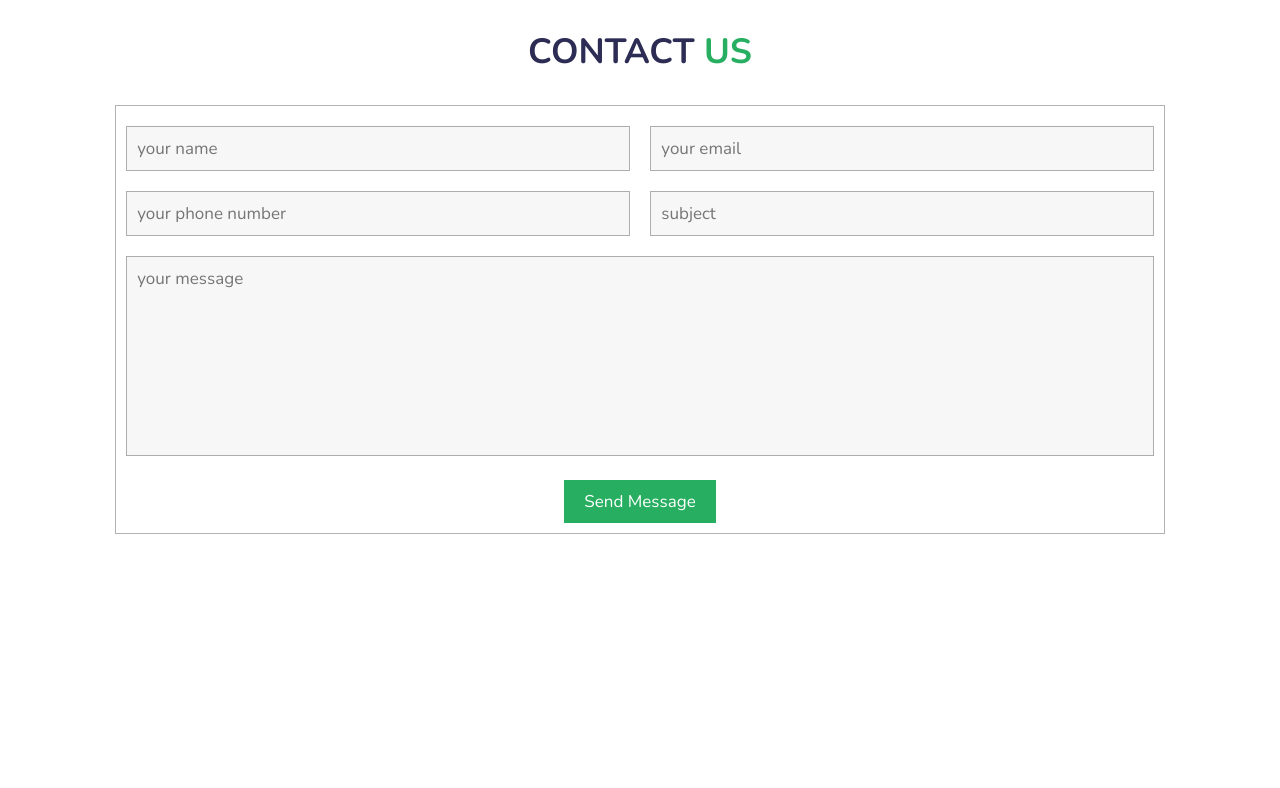
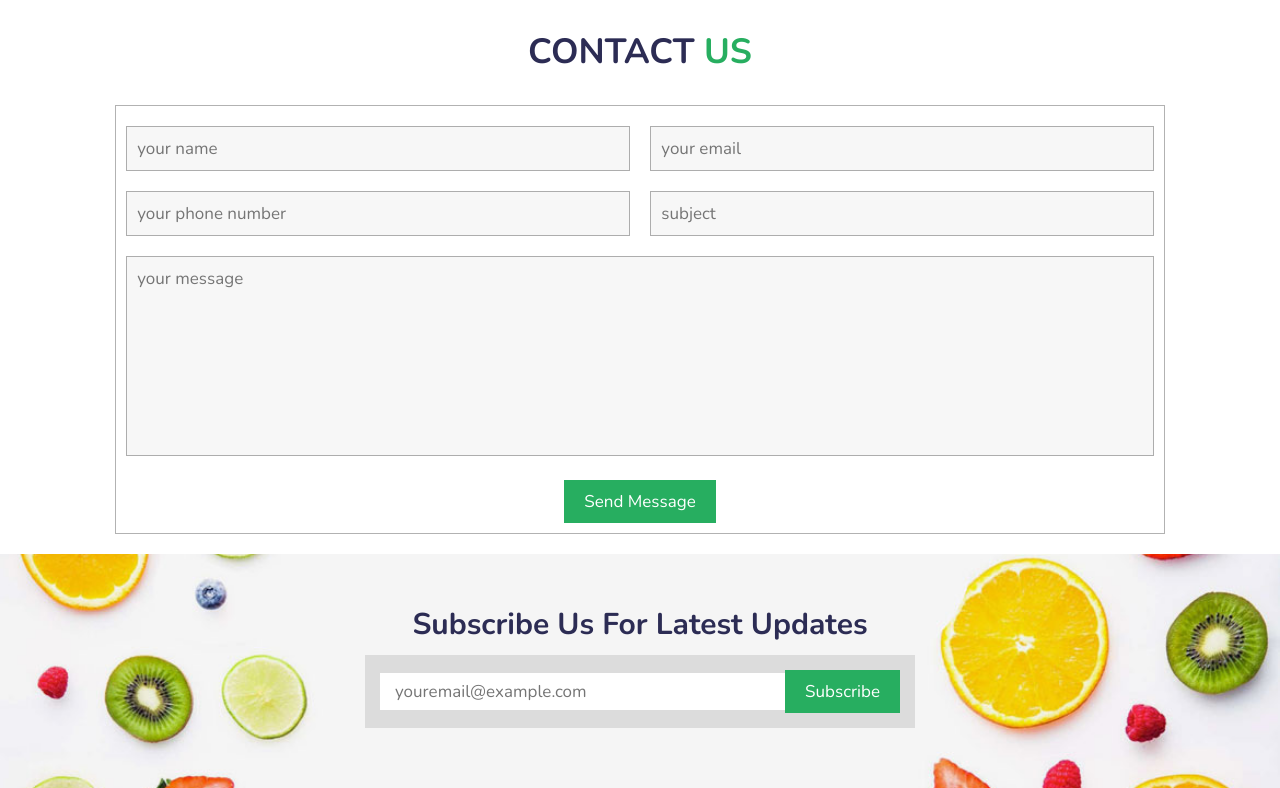
Before and after one commit to andriyabu/grocery, a plain HTML site: page index.html in a window 1280 px wide. Shown: the part 3826-4614 px from the top of the page. Before the commit the page ends 4380 px from the top, so only its background shows below. Drawn offline with nearby package versions, Linux system fonts and the light colour scheme.

Commit message:
added newsletter section and styling it

```diff
--- a/assets/css/style.css
+++ b/assets/css/style.css
@@ -467,6 +467,45 @@ section{
 }
 
 
+.newsletter{
+    background: url(../images/newsletter-bg.jpg) no-repeat;
+    background-size: cover;
+    background-position: center;
+    text-align: center;
+    padding: 5rem 2rem;
+}
+
+.newsletter h3{
+    font-size: 3rem;
+    color: var(--black);
+}
+
+.newsletter form{
+    max-width: 55rem;
+    display: flex;
+    align-items: center;
+    margin: 1rem auto;
+    padding: 1.5rem;
+    background: rgba(0,0,0,.1);
+}
+
+.newsletter form input[type="email"]{
+    width: 100%;
+    padding: .7rem 1.5rem;
+    font-size: 1.7rem;
+    color: #333;
+    text-transform: none;
+}
+
+.newsletter form .btn{
+    margin-top: 0;
+}
+
+
+
+
+
+
 
 
 
@@ -547,6 +586,10 @@ section{
     .contact form .inputBox input{
         width: 100%;
     }
+
+    .newsletter h3{
+        font-size: 2.2rem;
+    }
 }
 
 
--- a/index.html
+++ b/index.html
@@ -392,7 +392,16 @@
     </form>
 </section>
 <!-- contact section end -->
+<!-- newsletter section start -->
+<section class="newsletter">
+    <h3>subscribe us for latest updates</h3>
 
+    <form action="#">
+        <input type="email" name="email" id="email" placeholder="youremail@example.com">
+        <input type="submit" value="subscribe" class="btn">
+    </form>
+</section>
+<!-- newsletter section end -->
 
 
 
```
